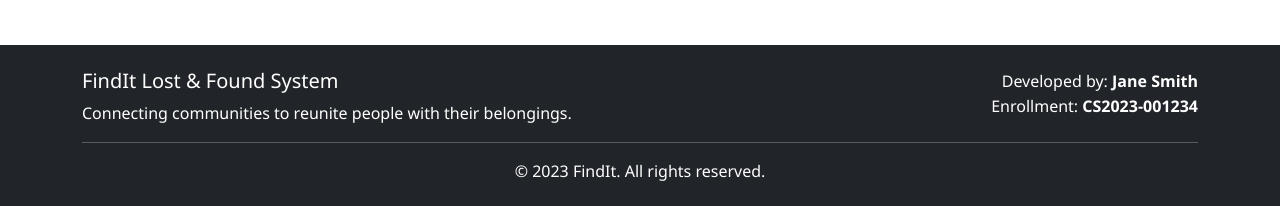
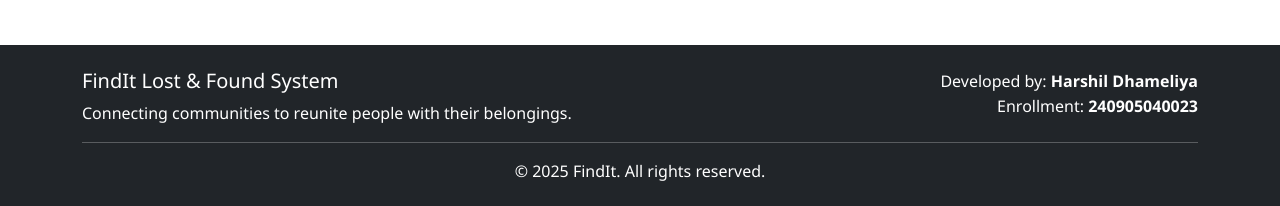
Before and after one commit to HarshilDhameliya/FindIt-Website, a plain HTML site: page index.html in a window 1280 px wide. Shown: the part 969-1175 px from the top of the page. Drawn offline with nearby package versions, Linux system fonts and the light colour scheme.

Commit message:
Update index.html

```diff
--- a/index.html
+++ b/index.html
@@ -526,13 +526,13 @@
                     <p class="mb-0">Connecting communities to reunite people with their belongings.</p>
                 </div>
                 <div class="col-md-6 text-md-end">
-                    <p class="mb-0">Developed by: <strong>Jane Smith</strong></p>
-                    <p class="mb-0">Enrollment: <strong>CS2023-001234</strong></p>
+                    <p class="mb-0">Developed by: <strong>Harshil Dhameliya</strong></p>
+                    <p class="mb-0">Enrollment: <strong>240905040023</strong></p>
                 </div>
             </div>
             <hr class="my-3 bg-secondary">
             <div class="text-center">
-                <p class="mb-0">&copy; 2023 FindIt. All rights reserved.</p>
+                <p class="mb-0">&copy; 2025 FindIt. All rights reserved.</p>
             </div>
         </div>
     </footer>
@@ -673,4 +673,5 @@
         });
     </script>
 </body>
+
 </html>
```
